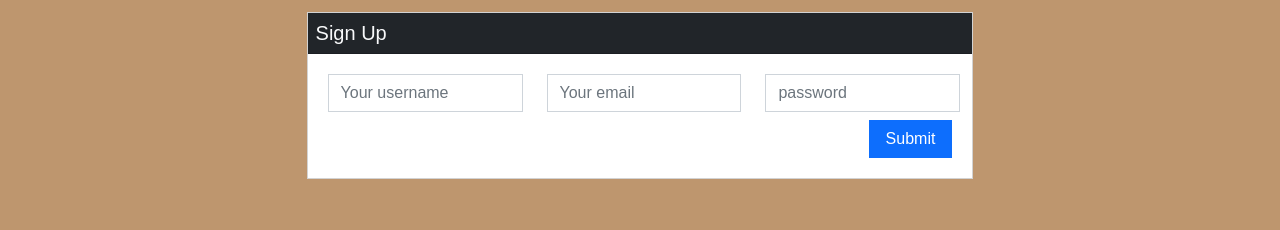
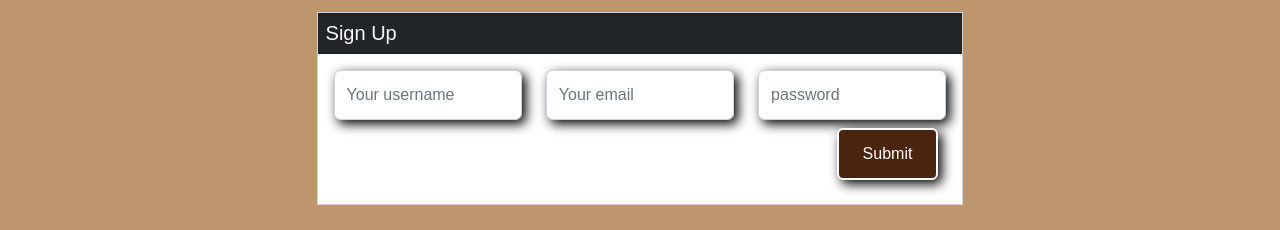
Before and after one commit to danielstewart914/beanBuddy, a React (Create React App) app in the folder client/: page /signup in a window 1280 px wide. Shown: the part 285-515 px from the top of the page. Built offline with nearby package versions, Linux system fonts and the light colour scheme; the HTML template or start-up script is replaced by a standard one.

Commit message:
fixed styling for Login and Signup pages

```diff
--- a/client/src/pages/Login.js
+++ b/client/src/pages/Login.js
@@ -10,6 +10,8 @@ import Card from 'react-bootstrap/Card';
 import Container from 'react-bootstrap/Container';
 import Row from 'react-bootstrap/Row';
 import Col from 'react-bootstrap/Col';
+
+import styles from './Login.module.css';
 
 const Login = (props) => {
   const [formState, setFormState] = useState({ email: '', password: '' });
@@ -63,7 +65,7 @@ const Login = (props) => {
                 <Row xs={1} md={2}>
                   <Col>
                     <Form.Control
-                      className='m-1 rounded-0'
+                      className={ styles.Login }
                       placeholder='Your email'
                       name='email'
                       type='email'
@@ -73,7 +75,7 @@ const Login = (props) => {
                   </Col>
                   <Col>
                     <Form.Control
-                      className='m-1 rounded-0'
+                      className={ styles.Login }
                       placeholder='password'
                       name='password'
                       type='password'
@@ -86,7 +88,7 @@ const Login = (props) => {
                 <Row>
                   <Col className='text-end'>
                     <Button
-                      className='btn btn-block btn-primary m-1 px-3 rounded-0'
+                      className='Button'
                       type='submit'
                     >
                       Submit
--- /dev/null
+++ b/client/src/pages/Login.module.css
@@ -0,0 +1,5 @@
+.Login {
+    display: inline-block;
+    padding: var(--base-padding);
+    box-shadow: var(--base-box-shadow);
+  }
--- a/client/src/pages/Signup.js
+++ b/client/src/pages/Signup.js
@@ -12,6 +12,8 @@ import Card from 'react-bootstrap/Card';
 import Container from 'react-bootstrap/Container';
 import Row from 'react-bootstrap/Row';
 import Col from 'react-bootstrap/Col';
+
+import styles from './Signup.module.css';
 
 const Signup = () => {
   const [formState, setFormState] = useState({
@@ -62,7 +64,7 @@ const Signup = () => {
                   <Row xs={1} md={2} lg={3}>
                     <Col>
                       <Form.Control
-                        className='m-1 rounded-0'
+                        className={ styles.Signup }
                         placeholder='Your username'
                         name='username'
                         type='text'
@@ -72,7 +74,7 @@ const Signup = () => {
                     </Col>
                     <Col>
                       <Form.Control
-                        className='m-1 rounded-0'
+                        className={ styles.Signup }
                         placeholder='Your email'
                         name='email'
                         type='email'
@@ -82,7 +84,7 @@ const Signup = () => {
                     </Col>
                     <Col>
                       <Form.Control
-                        className='m-1 rounded-0'
+                        className={ styles.Signup }
                         placeholder='password'
                         name='password'
                         type='password'
@@ -94,7 +96,7 @@ const Signup = () => {
                   <Row>
                   <Col className='text-end'>
                     <Button
-                      className='btn btn-block btn-primary m-1 px-3 rounded-0'
+                      className='Button'
                       type='submit'
                     >
                       Submit
--- /dev/null
+++ b/client/src/pages/Signup.module.css
@@ -0,0 +1,5 @@
+.Signup {
+    display: inline-block;
+    padding: var(--base-padding);
+    box-shadow: var(--base-box-shadow);
+  }
```
